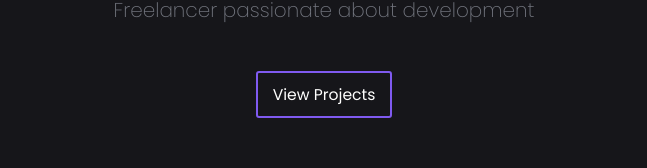
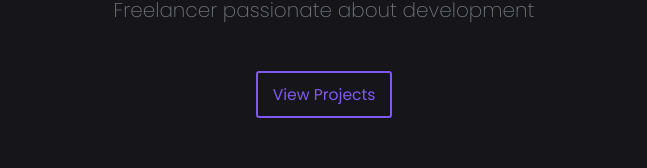
Before and after one commit to jonni595/portflolio, a React (Vite) app: page / in a window 1280 px wide. Shown: the part 551-719 px from the top of the page, without its empty margins (316-963 px from the left). Built offline with nearby package versions, Linux system fonts and the light colour scheme.

Commit message:
change button color

```diff
--- a/src/css/style.css
+++ b/src/css/style.css
@@ -128,11 +128,13 @@ svg {
   margin-top: 30px;
   font-size: 1.5625rem;
   background-color: transparent;
+  color: #7f5af0;
   font-weight: 2rem;
   transition: all ease-in 0.2s;
 }
 .button:hover {
   background-color: #7f5af0;
+  color: #fffffe;
 }
 
 .card {
--- a/src/sass/components/_button.scss
+++ b/src/sass/components/_button.scss
@@ -7,10 +7,12 @@
   margin-top: 30px;
   font-size: map-get(set.$font-sizes, small);
   background-color: transparent;
+  color: set.$bg-button;
   font-weight: map-get(set.$font-sizes, medium);
   transition: all ease-in 0.2s;
 
   &:hover {
     background-color: set.$bg-button;
+    color: set.$primary;
   }
 }
```
Also changed, not shown: 1 other file (tests, documents, lock files or other folders).
